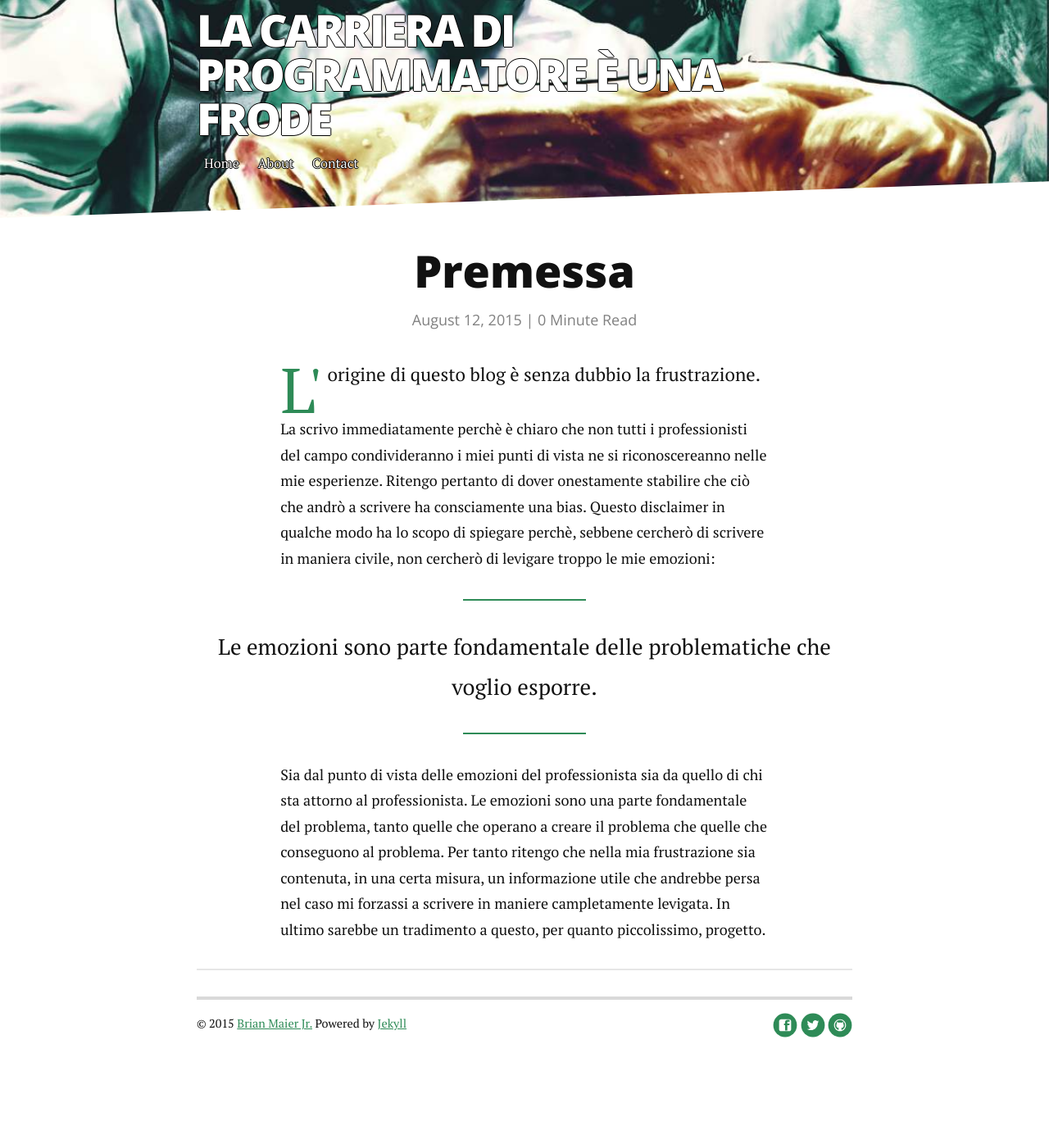
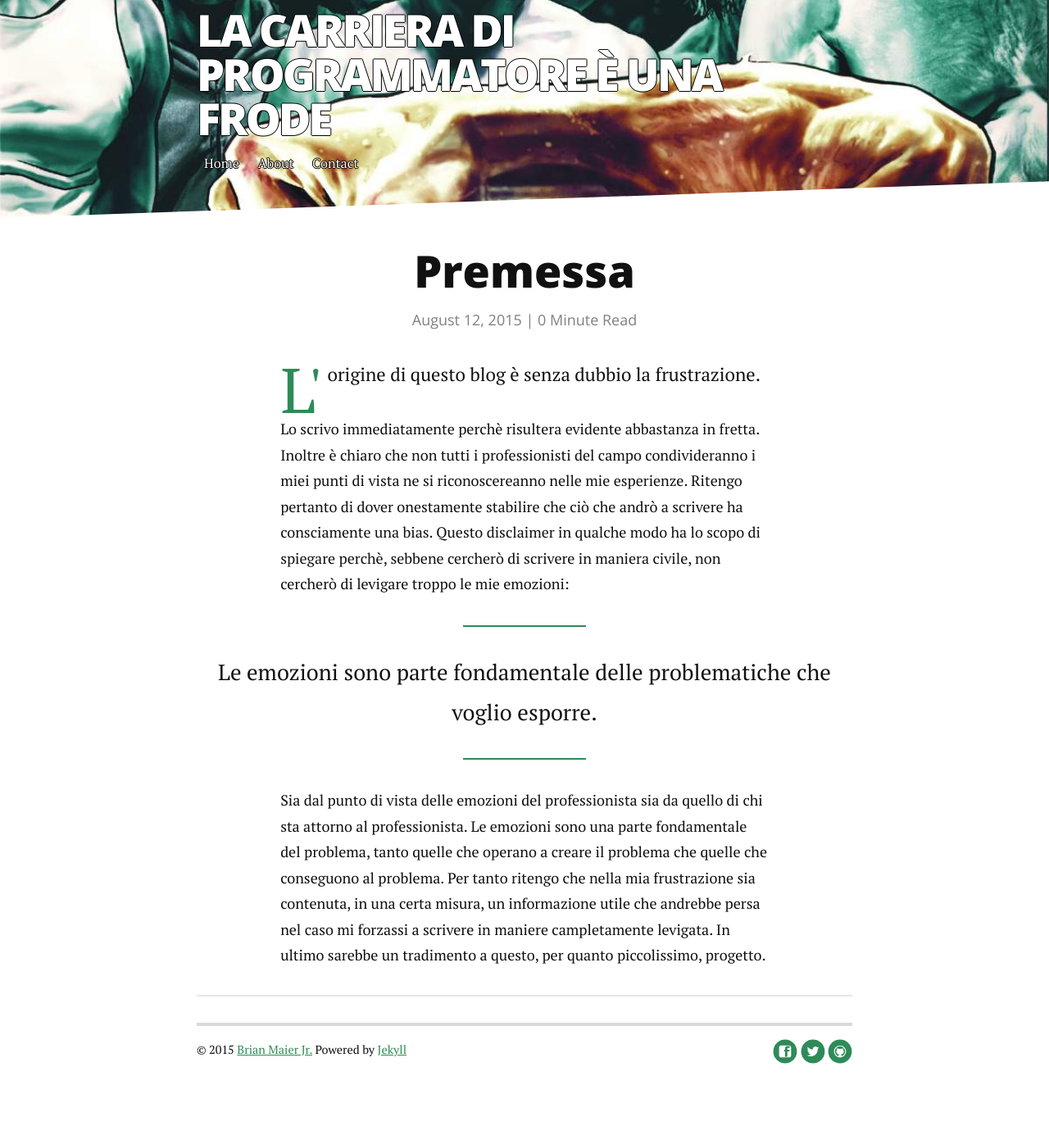
Before and after one commit to arashleto/arashleto.github.io, a Jekyll site: the page built from _posts/2015-08-12-primo-post.markdown, in a window 1280 px wide. Shown: the whole page at 82% size. Built offline with Jekyll 4.4.1, drawn with Linux system fonts in a browser that asks for light colours; nearby versions of some CDN libraries; Markdown is read by kramdown in place of the engine named in the settings; before the commit the page ends 1353 px from its top, so only the background shows below that.

Commit message:
Update 2015-08-12-primo-post.markdown

```diff
--- a/_posts/2015-08-12-primo-post.markdown
+++ b/_posts/2015-08-12-primo-post.markdown
@@ -6,7 +6,7 @@ date:   2015-08-12
 
 <p class="intro"><span class="dropcap">L'</span>origine di questo blog è senza dubbio la frustrazione. </p>
 
-<p>La scrivo immediatamente perchè è chiaro che non tutti i professionisti del campo condivideranno i miei punti di vista ne si riconoscereanno nelle mie esperienze. Ritengo pertanto di dover onestamente stabilire che ciò che andrò a scrivere ha consciamente una bias. Questo disclaimer in qualche modo ha lo scopo di spiegare perchè, sebbene cercherò di scrivere in maniera civile, non cercherò di levigare troppo le mie emozioni:</p>
+<p>Lo scrivo immediatamente perchè risultera evidente abbastanza in fretta. Inoltre è chiaro che non tutti i professionisti del campo condivideranno i miei punti di vista ne si riconoscereanno nelle mie esperienze. Ritengo pertanto di dover onestamente stabilire che ciò che andrò a scrivere ha consciamente una bias. Questo disclaimer in qualche modo ha lo scopo di spiegare perchè, sebbene cercherò di scrivere in maniera civile, non cercherò di levigare troppo le mie emozioni:</p>
 
 <blockquote style="text-align: center;">Le emozioni sono parte fondamentale delle problematiche che voglio esporre.</blockquote>
 
```
